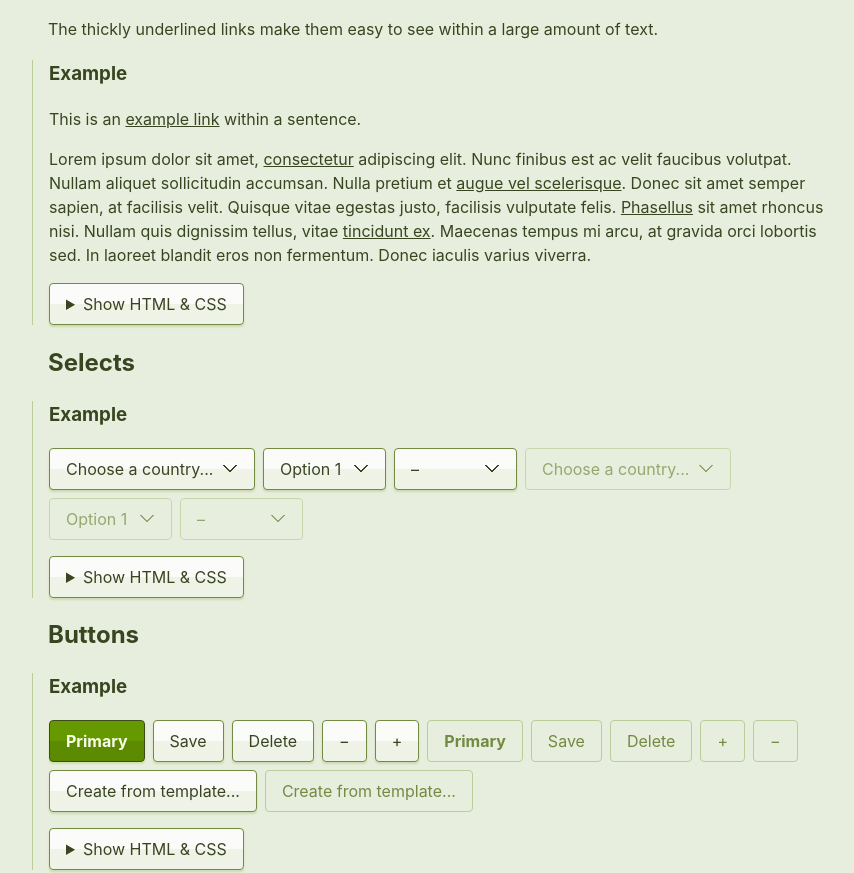
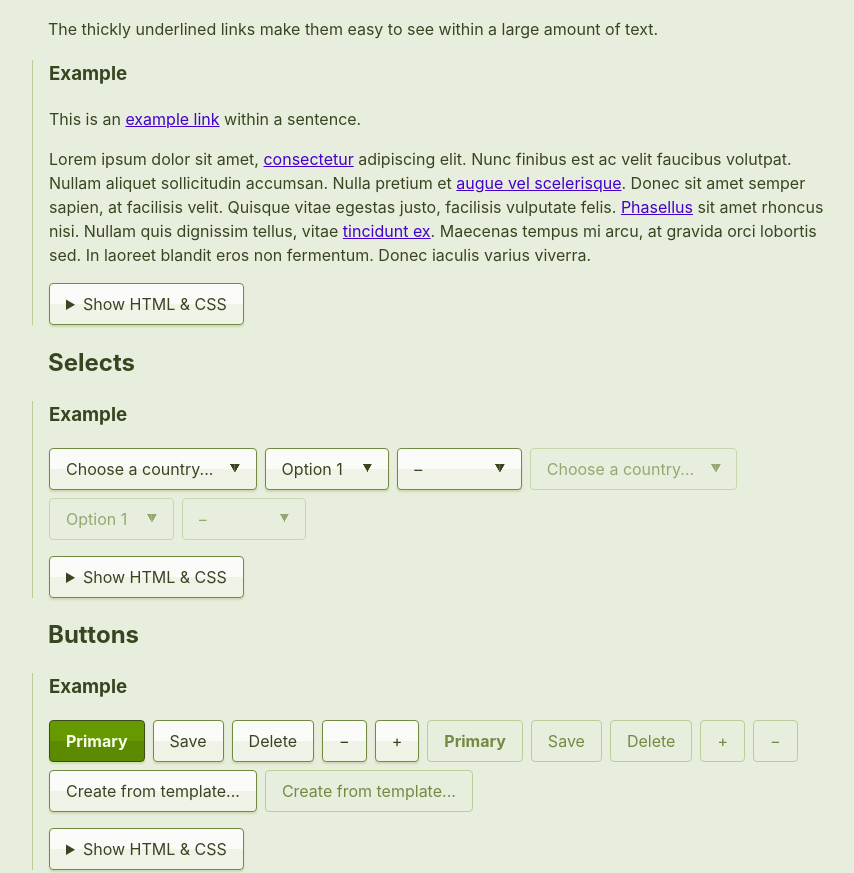
Before and after one commit to wavebeem/candy-css, a website: page src/docs/index.html in a window 1280 px wide. Shown: the part 1020-1893 px from the top of the page, without its empty margins (192-1046 px from the left). Drawn offline with Linux system fonts and the light colour scheme.

Commit message:
tables, links, select arrows

```diff
--- a/src/candy.css
+++ b/src/candy.css
@@ -68,6 +68,9 @@
 
   /* Textures */
   --candy-texture-striped-size: 2px;
+
+  /* Links */
+  --candy-link-radius: 2px;
 
   background: var(--candy-color-background4);
   color: var(--candy-color-text1);
@@ -279,7 +282,7 @@
 
 .candy-auto table tfoot,
 .candy-table tfoot {
-  border-top: 1px solid var(--candy-table-color-header-border);
+  border-top: 1px solid var(--candy-color-border3);
   border-bottom: 0;
 }
 
@@ -367,36 +370,28 @@
 .candy-auto :where(select),
 .candy-select {
   --_candy-select-blur: 0.5px;
-  --_candy-select-handle-thickness: 2px;
-  --_candy-select-handle-width: 1.5rem;
+  --_candy-select-handle-width: 0.3rem;
+  --_candy-select-handle-height: 0.6rem;
   --_candy-select-handle-fg: var(--candy-color-text1);
-  --_candy-select-handle-bg: var(--candy-color-background1);
   --_candy-select-arrow: linear-gradient(
-        -45deg,
-        transparent 50%,
-        var(--_candy-select-handle-bg) calc(50% + var(--_candy-select-blur))
-      )
-      calc(100% - 1rem) calc(50% - var(--_candy-select-handle-thickness)) /
-      0.5rem 0.5rem no-repeat,
-    linear-gradient(
-        45deg,
-        transparent 50%,
-        var(--_candy-select-handle-bg) calc(50% + var(--_candy-select-blur))
-      )
-      calc(100% - 1.5rem) calc(50% - var(--_candy-select-handle-thickness)) /
-      0.5rem 0.5rem no-repeat,
-    linear-gradient(
-        -45deg,
+        -60deg,
         transparent 50%,
         var(--_candy-select-handle-fg) calc(50% + var(--_candy-select-blur))
       )
-      calc(100% - 1rem) 50% / 0.5rem 0.5rem no-repeat,
+      calc(100% - var(--candy-select-padding-horizontal)) 50% /
+      var(--_candy-select-handle-width) var(--_candy-select-handle-height)
+      no-repeat,
     linear-gradient(
-        45deg,
+        60deg,
         transparent 50%,
         var(--_candy-select-handle-fg) calc(50% + var(--_candy-select-blur))
       )
-      calc(100% - 1.5rem) 50% / 0.5rem 0.5rem no-repeat;
+      calc(
+        100% - var(--_candy-select-handle-width) -
+          var(--candy-select-padding-horizontal)
+      )
+      50% / var(--_candy-select-handle-width) var(--_candy-select-handle-height)
+      no-repeat;
   box-sizing: border-box;
   -webkit-appearance: none;
   appearance: none;
@@ -414,7 +409,8 @@
   padding: var(--candy-select-padding-vertical)
     var(--candy-select-padding-horizontal);
   padding-right: calc(
-    var(--candy-select-padding-horizontal) + var(--_candy-select-handle-width)
+    2 * var(--candy-select-padding-horizontal) + 2 *
+      var(--_candy-select-handle-width)
   );
   font: inherit;
   border: 1px solid var(--candy-color-border1);
@@ -449,8 +445,8 @@
 
 .candy-auto :where(a),
 .candy-link {
-  color: var(--candy-link-color-text);
-  border-radius: var(--candy-border-radius);
+  color: var(--candy-color-accent1);
+  border-radius: var(--candy-link-radius);
 }
 
 .candy-auto :where(a):focus,
```
